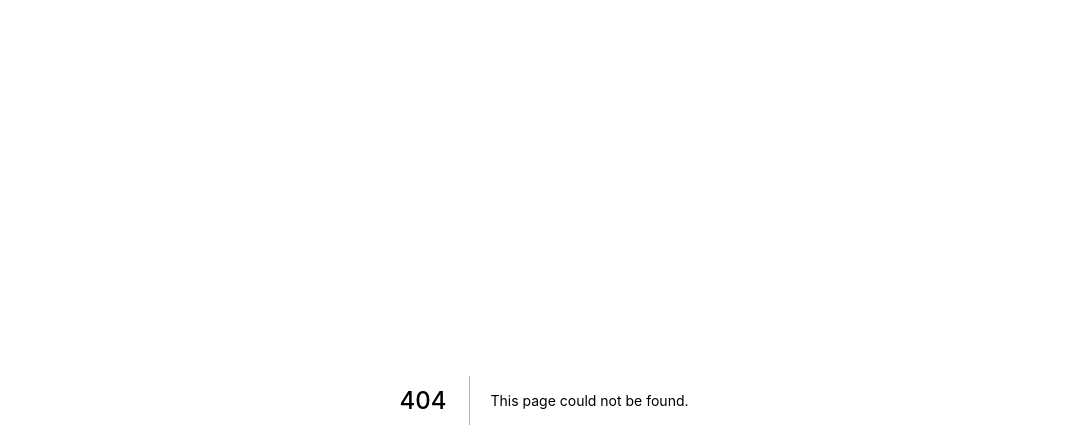
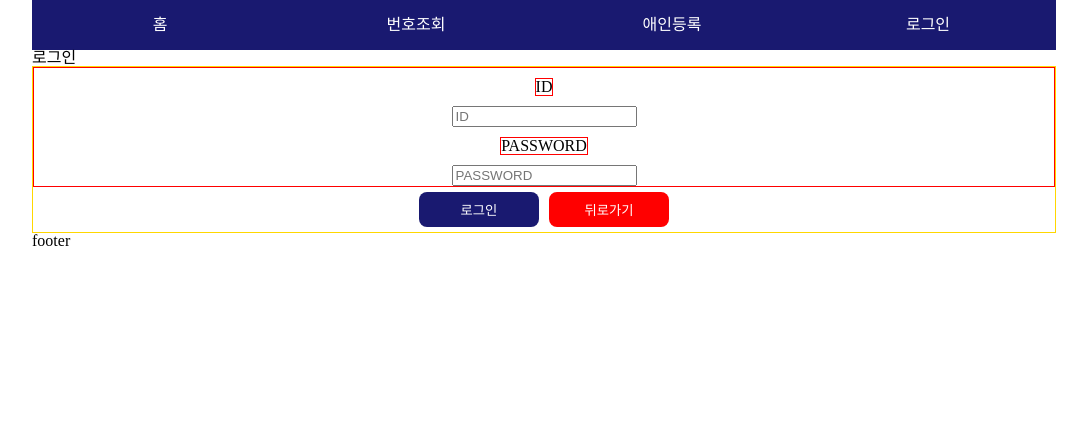
Before and after one commit to Wony-Lee/side_nowind, a Next.js app: page /login in a window 1280 px wide. Before the commit this address had no page. Shown: the top 448 px of the page, without its empty margins (96-1183 px from the left). Built offline with nearby package versions, Linux system fonts and the light colour scheme.

Commit message:
first commit Layout Setting

```diff
--- /dev/null
+++ b/components/AppLayout.tsx
@@ -0,0 +1,30 @@
+import React from "react";
+import styled from "@emotion/styled";
+import NavBar from "./Nav/NavBar";
+
+const BaseLayout = styled.div`
+  display: flex;
+  flex-direction: column;
+  align-items: center;
+`;
+
+const BodyLayout = styled.div`
+  max-width: 1024px;
+  width: 100%;
+`;
+
+interface Props {}
+
+const AppLayout: React.FC = ({ children }) => {
+  return (
+    <BaseLayout>
+      <BodyLayout>
+        <NavBar />
+        {children}
+        <div>footer</div>
+      </BodyLayout>
+    </BaseLayout>
+  );
+};
+
+export default AppLayout;
--- /dev/null
+++ b/components/Login/LoginForm.tsx
@@ -0,0 +1,57 @@
+import React from "react";
+import styled from "@emotion/styled";
+
+const Form = styled.form`
+  border: 1px solid gold;
+`;
+
+const InputBox = styled.div`
+  display: flex;
+  flex-direction: column;
+  align-items: center;
+  border: 1px solid red;
+  & label {
+    border: 1px solid red;
+    margin: 10px;
+  }
+`;
+
+const Input = styled.input`
+  //border: 0;
+`;
+
+const ButtonBox = styled.div`
+  display: flex;
+  justify-content: center;
+`;
+const Button = styled.button<{ isConfirm: boolean }>`
+  width: 120px;
+  height: 35px;
+  border-radius: 8px;
+  margin: 5px;
+  border: 0px;
+  background-color: ${({ isConfirm }) => (isConfirm ? "midnightblue" : "red")};
+  color: white;
+`;
+
+const LoginForm: React.FC = () => {
+  return (
+    <div>
+      로그인
+      <Form>
+        <InputBox>
+          <label>ID</label>
+          <Input type={"text"} placeholder={"ID"} />
+          <label>PASSWORD</label>
+          <Input type={"password"} placeholder={"PASSWORD"} />
+        </InputBox>
+        <ButtonBox>
+          <Button isConfirm={true}>로그인</Button>
+          <Button isConfirm={false}>뒤로가기</Button>
+        </ButtonBox>
+      </Form>
+    </div>
+  );
+};
+
+export default LoginForm;
--- /dev/null
+++ b/components/Nav/NavBar.tsx
@@ -0,0 +1,46 @@
+import React from "react";
+import styled from "@emotion/styled";
+import NavBarItem from "./NavBarItem";
+
+const List = styled.ul`
+  display: flex;
+  width: 100%;
+  height: 50px;
+  background-color: midnightblue;
+`;
+
+interface Props {}
+
+const NavBar: React.FC = () => {
+  const category = [
+    {
+      id: 1,
+      name: "홈",
+    },
+    {
+      id: 2,
+      name: "번호조회",
+    },
+    {
+      id: 3,
+      name: "애인등록",
+    },
+    {
+      id: 4,
+      name: "로그인",
+    },
+  ];
+  return (
+    <List>
+      {category.map((item) => (
+        <NavBarItem
+          key={item.id}
+          name={item.name}
+          size={100 / category.length}
+        />
+      ))}
+    </List>
+  );
+};
+
+export default NavBar;
--- /dev/null
+++ b/components/Nav/NavBarItem.tsx
@@ -0,0 +1,50 @@
+import React, { useCallback } from "react";
+import styled from "@emotion/styled";
+import Link from "next/link";
+import { useRouter } from "next/router";
+
+interface Props {
+  name: string;
+  size: number;
+  // userInfo: [UserInfo];
+}
+
+// interface UserInfo {
+//   userId: string;
+//   userName: string;
+//   userPassword: string;
+//   userTel: string;
+//   userAddress: string;
+//   isLoggedIn: boolean;
+// }
+
+const Item = styled.li<{ size: number }>`
+  display: flex;
+  justify-content: center;
+  align-items: center;
+  width: ${({ size }) => size}%;
+  color: white;
+  height: 100%;
+
+  cursor: pointer;
+  &:hover {
+    color: gray;
+  }
+`;
+
+const NavBarItem: React.FC<Props> = ({ name, size }) => {
+  const router = useRouter();
+  const handleLocation = useCallback(() => {
+    if (name === "홈") router.push("/");
+    if (name === "번호조회") router.push("/search");
+    if (name === "애인등록") router.push("/insert");
+    if (name === "로그인") router.push("login");
+  }, []);
+  return (
+    <Item size={size} onClick={handleLocation}>
+      {name}
+    </Item>
+  );
+};
+
+export default NavBarItem;
--- a/package.json
+++ b/package.json
@@ -9,9 +9,13 @@
     "lint": "next lint"
   },
   "dependencies": {
+    "@emotion/babel-plugin": "^11.7.2",
+    "@emotion/react": "^11.8.2",
+    "@emotion/styled": "^11.8.1",
     "next": "12.1.4",
     "react": "18.0.0",
-    "react-dom": "18.0.0"
+    "react-dom": "18.0.0",
+    "styled-reset": "^4.3.4"
   },
   "devDependencies": {
     "@types/node": "17.0.23",
--- a/pages/_app.tsx
+++ b/pages/_app.tsx
@@ -1,5 +1,5 @@
-import '../styles/globals.css'
 import type { AppProps } from 'next/app'
+import '../styles/reset.css'
 
 function MyApp({ Component, pageProps }: AppProps) {
   return <Component {...pageProps} />
--- /dev/null
+++ b/pages/login.tsx
@@ -0,0 +1,14 @@
+import React from "react";
+import styled from "@emotion/styled";
+import LoginForm from "../components/Login/LoginForm";
+import AppLayout from "../components/AppLayout";
+
+const Login: React.FC = () => {
+  return (
+    <AppLayout>
+      <LoginForm />
+    </AppLayout>
+  );
+};
+
+export default Login;
--- /dev/null
+++ b/styles/reset.css
@@ -0,0 +1,43 @@
+html, body, div, span, applet, object, iframe,
+h1, h2, h3, h4, h5, h6, p, blockquote, pre,
+a, abbr, acronym, address, big, cite, code,
+del, dfn, em, img, ins, kbd, q, s, samp,
+small, strike, strong, sub, sup, tt, var,
+b, u, i, center,
+dl, dt, dd, ol, ul, li,
+fieldset, form, label, legend,
+table, caption, tbody, tfoot, thead, tr, th, td,
+article, aside, canvas, details, embed,
+figure, figcaption, footer, header, hgroup,
+menu, nav, output, ruby, section, summary,
+time, mark, audio, video {
+    margin: 0;
+    padding: 0;
+    border: 0;
+    font-size: 100%;
+    font: inherit;
+    vertical-align: baseline;
+}
+/* HTML5 display-role reset for older browsers */
+article, aside, details, figcaption, figure,
+footer, header, hgroup, menu, nav, section {
+    display: block;
+}
+body {
+    line-height: 1;
+}
+ol, ul {
+    list-style: none;
+}
+blockquote, q {
+    quotes: none;
+}
+blockquote:before, blockquote:after,
+q:before, q:after {
+    content: '';
+    content: none;
+}
+table {
+    border-collapse: collapse;
+    border-spacing: 0;
+}
```
Also changed, not shown: pages/index.tsx (+8 -68 lines), pages/insert.tsx (added, +13 -0 lines), pages/search.tsx (added, +13 -0 lines), 2 other files (tests, documents, lock files or other folders).
